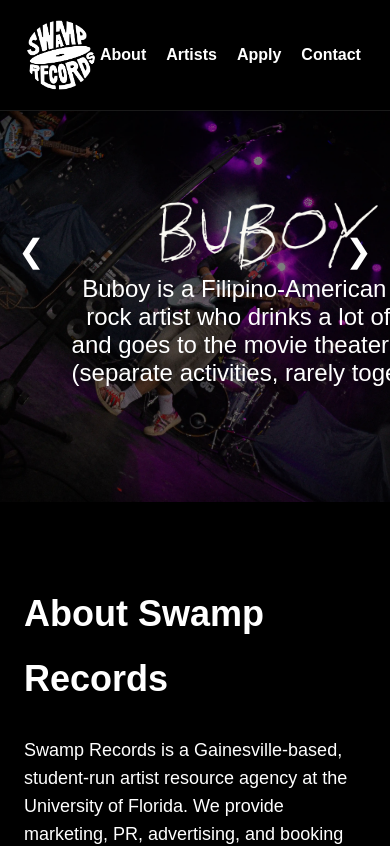
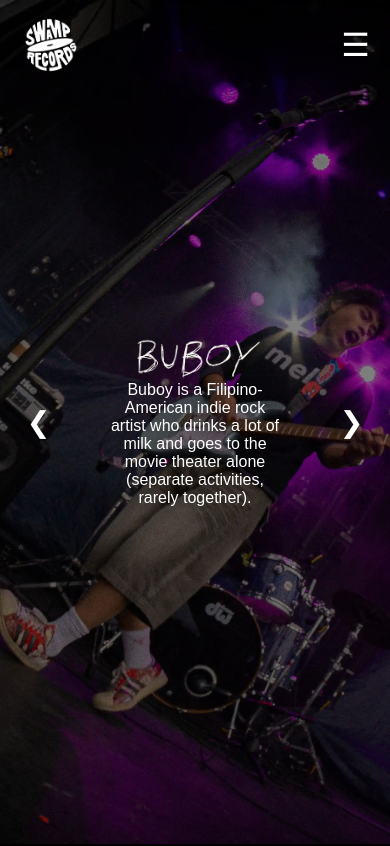
Before and after one commit to Swamp-Records/swamp-records-website, a Next.js app: page / in a window 390 px wide. Shown: the top 846 px of the page. Built offline with nearby package versions, Linux system fonts and the light colour scheme.

Commit message:
mobile friendly fixes

```diff
--- a/src/app/about/page.tsx
+++ b/src/app/about/page.tsx
@@ -6,7 +6,7 @@
   const images = [
     "elise-buboy.webp",
     "elise-crowd.webp",
-    "elise-nancys.webp",
+    "hayley-tempo.webp",
     "elise-tempo.webp",
     "flipturn.webp",
     "hayley-buboy.webp",
@@ -17,7 +17,7 @@
   const credits: Record<string, string> = {
     "elise-buboy.webp": "Photo: Elise Norman",
     "elise-crowd.webp": "Photo: Elise Norman",
-    "elise-nancys.webp": "Photo: Elise Norman",
+    "hayley-tempo.webp": "Photo: Hayley Power",
     "elise-tempo.webp": "Photo: Elise Norman",
     "flipturn.webp": "",
     "hayley-buboy.webp": "Photo: Hayley Power",
--- a/src/app/apply/page.tsx
+++ b/src/app/apply/page.tsx
@@ -1,10 +1,21 @@
 // src/app/apply/page.tsx
+'use client';
 import Image from 'next/image';
 import Link from 'next/link';
+import { use, useEffect, useState } from 'react';
 
 export default function ApplyPage() {
+  const [isMobile, setIsMobile] = useState(false);
+
+  useEffect(() => {
+    const handleResize = () => setIsMobile(window.innerWidth < 768);
+    handleResize(); // initial check
+    window.addEventListener('resize', handleResize);
+    return () => window.removeEventListener('resize', handleResize);
+  }, []);
+
   return (
-    <main style={styles.container}>
+    <main style={{ ...styles.container, gridTemplateColumns: isMobile ? '1fr' : '1fr 1fr' }}>
       <div style={styles.content}>
         <h1 style={styles.heading}>Join Swamp Records</h1>
         <p style={styles.text}>
@@ -20,16 +31,23 @@
           at the start of each semester.
         </p>
 
-        <Link
+        <h3 style={styles.closedApps}>Applications for Fall 2025 are closed. Check back soon for Spring 2026!</h3>
+
+        {/* <Link
           href="https://docs.google.com/forms/d/e/1FAIpQLSf5cfDOwbMQsPdck9nrLOfMcLs37f2luGiG8YV0krrh8gS1tQ/viewform?usp=header"
           target="_blank"
           style={styles.button}
         >
           Apply Now
-        </Link>
+        </Link> */}
       </div>
 
-      <div style={styles.imageWrapper}>
+      <div
+        style={{
+          ...styles.imageWrapper,
+          height: isMobile ? '300px' : '500px',
+        }}
+      >
         <Image
           src="/media/elise-crowd3.webp"
           alt="Crowd at a Swamp Records event"
@@ -85,4 +103,10 @@
     borderRadius: '16px',
     overflow: 'hidden',
   },
+  closedApps: {
+    color: 'white',
+    fontSize: '1.5rem',
+    fontWeight: 'bold',
+    marginBottom: '2rem',
+  }
 };
--- a/src/app/globals.css
+++ b/src/app/globals.css
@@ -25,10 +25,18 @@
   top: 0;
   left: 0;
   right: 0;
-  background: black;
+  background: transparent;
   z-index: 1000;
-  border-bottom: 1px solid rgba(255, 255, 255, 0.1);
-}
+  border-bottom: none;
+  transition: background-color 0.3s ease, border-bottom 0.3s ease;
+}
+
+/* After scrolling past hero */
+.header.scrolled {
+  background: rgba(0, 0, 0, 0.9); /* black with 90% opacity */
+  border-bottom: 1px solid rgba(255, 255, 255, 0.2);
+}
+
 
 .header-container {
   display: flex;
@@ -80,7 +88,6 @@
 }
 
 .carousel-container {
-  padding-top: 80px;
   width: 100%;
   overflow: hidden;
   position: relative;
@@ -1482,3 +1489,218 @@
     align-items: center;
   }
 }
+
+@media (max-width: 1024px) {
+  /* Make header items stack if needed */
+  .header-container {
+    flex-wrap: wrap;
+    gap: 15px;
+  }
+
+  .nav-links {
+    flex-wrap: wrap;
+    gap: 12px;
+  }
+}
+
+@media (max-width: 768px) {
+  /* Carousel scaling */
+  .carousel-slide {
+    height: 45vh;
+  }
+  .carousel-caption {
+    max-width: 95%;
+    padding: 0.5rem;
+  }
+  .carousel-caption p {
+    font-size: 1rem;
+  }
+  .carousel-caption a {
+    width: 100%;
+    font-size: 0.9rem;
+  }
+  .carousel-logo {
+    width: 180px;
+  }
+  .arrow {
+    font-size: 1.8rem;
+    padding: 0.2rem 0.4rem;
+  }
+
+  /* Bio section */
+  .bio-content h2 {
+    font-size: 2rem;
+  }
+  .bio-text p {
+    font-size: 1rem;
+  }
+  .bio-highlight {
+    font-size: 1.1rem !important;
+  }
+
+  /* Services */
+  .service-card {
+    padding: 25px 20px;
+  }
+  .service-icon {
+    font-size: 2.2rem;
+  }
+
+  /* Contact */
+  .contact-content {
+    grid-template-columns: 1fr; /* stack */
+    gap: 30px;
+  }
+
+  /* Hero titles */
+  .hero-content h1 {
+    font-size: 2.2rem;
+  }
+  .hero-subtitle {
+    font-size: 1rem;
+  }
+
+  /* Application */
+  .application-content {
+    grid-template-columns: 1fr;
+    gap: 30px;
+  }
+
+  /* Events */
+  .calendar-content {
+    grid-template-columns: 1fr;
+    gap: 30px;
+  }
+
+  /* Apply */
+  .qualifications-content {
+    grid-template-columns: 1fr;
+    gap: 30px;
+  }
+}
+
+@media (max-width: 480px) {
+  /* Very small screens */
+  .logo {
+    width: 60px;
+  }
+  .nav-links {
+    flex-direction: column;
+    gap: 8px;
+    align-items: flex-start;
+  }
+  .socials {
+    font-size: 1rem;
+    gap: 10px;
+  }
+
+  /* Carousel */
+  .carousel-slide {
+    height: 40vh;
+  }
+  .carousel-logo {
+    width: 140px;
+  }
+
+  /* Headings */
+  .bio-content h2,
+  .services-container h2,
+  .contact-container h2,
+  .application-info h3 {
+    font-size: 1.6rem;
+  }
+
+  .stat-item h3 {
+    font-size: 2rem;
+  }
+  .stat-item p {
+    font-size: 0.9rem;
+  }
+
+  /* Forms */
+  .contact-form {
+    padding: 0 10px;
+  }
+  .form-group input,
+  .form-group select,
+  .form-group textarea {
+    font-size: 0.9rem;
+    padding: 10px;
+  }
+  .submit-button {
+    padding: 12px 20px;
+    font-size: 0.9rem;
+  }
+}
+/* Desktop nav only */
+.desktop-nav {
+  display: flex;
+  align-items: center;
+  gap: 20px;
+}
+
+/* Hamburger button hidden on desktop */
+.hamburger-button {
+  display: none;
+  font-size: 2rem;
+  color: white;
+  background: none;
+  border: none;
+  cursor: pointer;
+}
+
+/* Mobile drawer hidden by default */
+.mobile-drawer {
+  position: fixed;
+  top: 0;
+  right: 0;
+  width: 200px;
+  height: 100%;
+  background: rgba(0,0,0,0.95);
+  display: flex;
+  flex-direction: column;
+  padding: 2rem;
+  transform: translateX(100%);
+  transition: transform 0.3s ease-in-out;
+  z-index: 2000;
+}
+
+.mobile-drawer.open {
+  transform: translateX(0);
+}
+
+.mobile-drawer .close-button {
+  align-self: flex-end;
+  font-size: 2rem;
+  background: none;
+  border: none;
+  color: white;
+  cursor: pointer;
+  margin-bottom: 2rem;
+}
+
+.mobile-drawer a {
+  color: white;
+  text-decoration: none;
+  font-weight: bold;
+  padding: 10px 0;
+  font-size: 24px;
+}
+
+.mobile-drawer .socials {
+  margin-top: auto;
+  display: flex;
+  gap: 15px;
+  font-size: 1.5rem;
+}
+
+/* Media queries */
+@media (max-width: 768px) {
+  .desktop-nav {
+    display: none;
+  }
+
+  .hamburger-button {
+    display: block;
+  }
+}
--- a/src/app/page.tsx
+++ b/src/app/page.tsx
@@ -15,13 +15,6 @@
     logo: '/graphics/nancys-logo.png',
     description: 'The Nancys are an indie rock band that started with a simple recipe: good friends, great music, and the occasional interruption from their beloved cats.',
     link: '/artists'
-  },
-  {
-    id: 'show-promo',
-    backgroundImage: '/media/elise-crowd2.webp',
-    logo: '/graphics/bts-logo.png',
-    description: 'Welcome back to school! Come see The Nancys and many other talented acts perform live at Heartwood Soundstage on August 23rd!',
-    link: 'https://www.heartwoodsoundstage.com/shows/back-to-school-fest-23-aug#tickets'
   }
 ];
 
--- a/src/components/BioSection.tsx
+++ b/src/components/BioSection.tsx
@@ -26,8 +26,8 @@
             <div className="image-card" data-credit="Photo: Elise Norman">
               <img src="/media/elise-buboy2.webp" alt="Performance" />
             </div>
-            <div className="image-card tall" data-credit="Photo: Hayley Power">
-              <img src="/media/hayley-tempo.webp" alt="Artist with mic" />
+            <div className="image-card tall" data-credit="Photo: Elise Norman">
+              <img src="/media/elise-nancys.webp" alt="Artist with mic" />
             </div>
             <div className="image-card" data-credit="Photo: Elise Norman">
               <img src="/media/elise-crowd2.webp" alt="Crowd at concert" />
--- a/src/components/Carousel.tsx
+++ b/src/components/Carousel.tsx
@@ -116,11 +116,15 @@
   }, [currentIndex]);
 
   return (
-    <div className="carousel-container">
+    <div
+      className="carousel-container fixed inset-0 z-10"
+      style={{ width: '100vw', height: '100vh', overflow: 'hidden' }}
+    >
       <button
         className="arrow arrow-left"
         aria-label="Previous Slide"
         onClick={handlePrevClick}
+        style={{ position: 'absolute', left: 20, top: '50%', zIndex: 20 }}
       >
         &#10094;
       </button>
@@ -129,11 +133,18 @@
         ref={trackRef}
         className="carousel-track"
         style={{
-          transition: isTransitioning ? 'transform 0.5s ease-in-out' : 'none'
+          transition: isTransitioning ? 'transform 0.5s ease-in-out' : 'none',
+          width: '100vw',
+          height: '100vh',
+          display: 'flex',
         }}
       >
         {slides.map((slide, index) => (
-          <div key={slide.id} className="carousel-slide">
+          <div
+            key={slide.id}
+            className="carousel-slide"
+            style={{ minWidth: '100vw', height: '100vh', position: 'relative' }}
+          >
             <Image
               src={slide.backgroundImage}
               alt={slide.title || slide.id}
@@ -141,8 +152,9 @@
               fill
               sizes="100vw"
               priority={index === 0}
+              style={{ objectFit: 'cover' }}
             />
-            <div className="carousel-caption">
+            <div className="carousel-caption" style={{ position: 'absolute', top: '50%', left: '50%', transform: 'translate(-50%, -50%)', zIndex: 10 }}>
               <a href={slide.link}>
                 {slide.logo && (
                   <Image
@@ -154,9 +166,7 @@
                     style={{ objectFit: 'contain' }}
                   />
                 )}
-                {slide.title && !slide.logo && (
-                  <h2>{slide.title}</h2>
-                )}
+                {slide.title && !slide.logo && <h2>{slide.title}</h2>}
                 <p>{slide.description}</p>
               </a>
             </div>
@@ -168,6 +178,7 @@
         className="arrow arrow-right"
         aria-label="Next Slide"
         onClick={handleNextClick}
+        style={{ position: 'absolute', right: 20, top: '50%', zIndex: 20 }}
       >
         &#10095;
       </button>
--- a/src/components/Navigation.tsx
+++ b/src/components/Navigation.tsx
@@ -3,16 +3,34 @@
 import Image from 'next/image';
 import Link from 'next/link';
 import { FontAwesomeIcon } from '@fortawesome/react-fontawesome';
-import {
-  faInstagram,
-  faYoutube,
-  faTiktok,
-  faLinkedin
-} from '@fortawesome/free-brands-svg-icons';
+import { faInstagram, faYoutube, faTiktok, faLinkedin } from '@fortawesome/free-brands-svg-icons';
+import { usePathname } from 'next/navigation';
+import { useEffect, useState } from 'react';
 
 export default function Navigation() {
+  const pathname = usePathname();
+  const [scrolled, setScrolled] = useState(false);
+  const [drawerOpen, setDrawerOpen] = useState(false);
+
+  useEffect(() => {
+    if (pathname !== '/') return;
+
+    const handleScroll = () => {
+      setScrolled(window.scrollY > window.innerHeight * 0.8);
+    };
+
+    window.addEventListener('scroll', handleScroll);
+    return () => window.removeEventListener('scroll', handleScroll);
+  }, [pathname]);
+
+  const headerClasses =
+    pathname === '/'
+      ? `header ${scrolled ? 'scrolled' : ''}`
+      : `header scrolled`;
+
   return (
-    <header className="header">
+    <>
+      <header className={headerClasses}>
         <div className="header-container">
           <Link href="/" className="logo-link">
             <Image
@@ -25,7 +43,8 @@
             />
           </Link>
 
-        <nav className="nav-links">
+          {/* Desktop nav */}
+          <nav className="nav-links desktop-nav">
             <Link href="/about">About</Link>
             <Link href="/artists">Artists</Link>
             {/* <Link href="/events">Events</Link> */}
@@ -33,41 +52,63 @@
             <Link href="/contact">Contact</Link>
 
             <div className="socials">
-            <a
-              href="https://www.instagram.com/swamprecordsuf"
-              target="_blank"
-              rel="noopener noreferrer"
-              aria-label="Instagram"
-            >
+              <a href="https://www.instagram.com/swamprecordsuf" target="_blank" rel="noopener noreferrer" aria-label="Instagram">
                 <FontAwesomeIcon icon={faInstagram} />
               </a>
-            <a
-              href="https://www.youtube.com/@swamprecordsuf"
-              target="_blank"
-              rel="noopener noreferrer"
-              aria-label="YouTube"
-            >
+              <a href="https://www.youtube.com/@swamprecordsuf" target="_blank" rel="noopener noreferrer" aria-label="YouTube">
                 <FontAwesomeIcon icon={faYoutube} />
               </a>
-            <a
-              href="https://www.tiktok.com/@swamprecordsuf"
-              target="_blank"
-              rel="noopener noreferrer"
-              aria-label="TikTok"
-            >
+              <a href="https://www.tiktok.com/@swamprecordsuf" target="_blank" rel="noopener noreferrer" aria-label="TikTok">
                 <FontAwesomeIcon icon={faTiktok} />
               </a>
-            <a
-              href="https://www.linkedin.com/company/swamprecordsuf/"
-              target="_blank"
-              rel="noopener noreferrer"
-              aria-label="LinkedIn"
-            >
+              <a href="https://www.linkedin.com/company/swamprecordsuf/" target="_blank" rel="noopener noreferrer" aria-label="LinkedIn">
                 <FontAwesomeIcon icon={faLinkedin} />
               </a>
             </div>
           </nav>
+
+          {/* Hamburger button (mobile) */}
+          <button
+            className="hamburger-button"
+            onClick={() => setDrawerOpen(true)}
+            aria-label="Open menu"
+          >
+            &#9776;
+          </button>
         </div>
       </header>
+
+      {/* Mobile Drawer */}
+      <div className={`mobile-drawer ${drawerOpen ? 'open' : ''}`}>
+        <button
+          className="close-button"
+          onClick={() => setDrawerOpen(false)}
+          aria-label="Close menu"
+        >
+          &times;
+        </button>
+
+        <Link href="/about" onClick={() => setDrawerOpen(false)}>About</Link>
+        <Link href="/artists" onClick={() => setDrawerOpen(false)}>Artists</Link>
+        {/* <Link href="/events" onClick={() => setDrawerOpen(false)}>Events</Link> */}
+        <Link href="/apply" onClick={() => setDrawerOpen(false)}>Apply</Link>
+        <Link href="/contact" onClick={() => setDrawerOpen(false)}>Contact</Link>
+
+        <div className="socials">
+          <a href="https://www.instagram.com/swamprecordsuf" target="_blank" rel="noopener noreferrer" aria-label="Instagram">
+            <FontAwesomeIcon icon={faInstagram} />
+          </a>
+          <a href="https://www.youtube.com/@swamprecordsuf" target="_blank" rel="noopener noreferrer" aria-label="YouTube">
+            <FontAwesomeIcon icon={faYoutube} />
+          </a>
+          <a href="https://www.tiktok.com/@swamprecordsuf" target="_blank" rel="noopener noreferrer" aria-label="TikTok">
+            <FontAwesomeIcon icon={faTiktok} />
+          </a>
+          <a href="https://www.linkedin.com/company/swamprecordsuf/" target="_blank" rel="noopener noreferrer" aria-label="LinkedIn">
+            <FontAwesomeIcon icon={faLinkedin} />
+          </a>
+        </div>
+      </div>
+    </>
   );
 }
```
Lines whose indentation alone changed are shown as unchanged.
